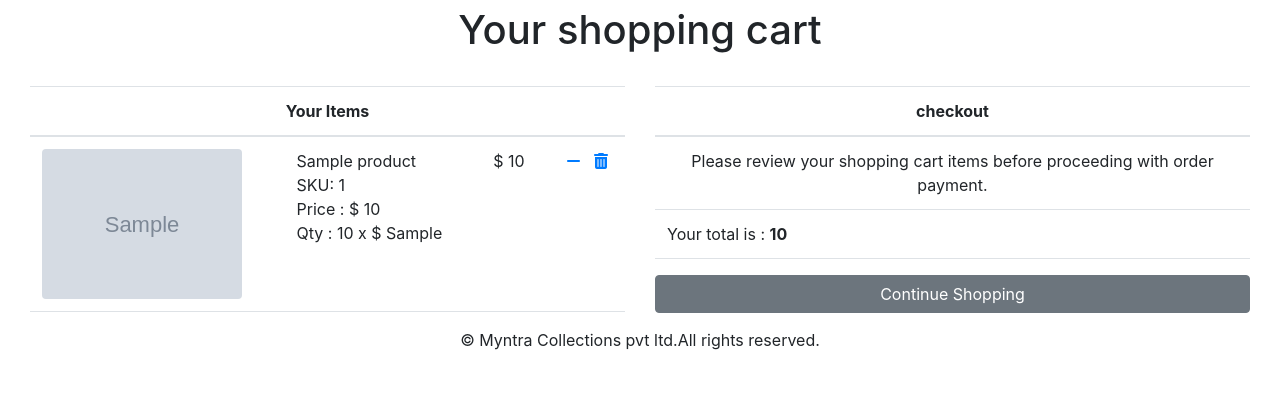
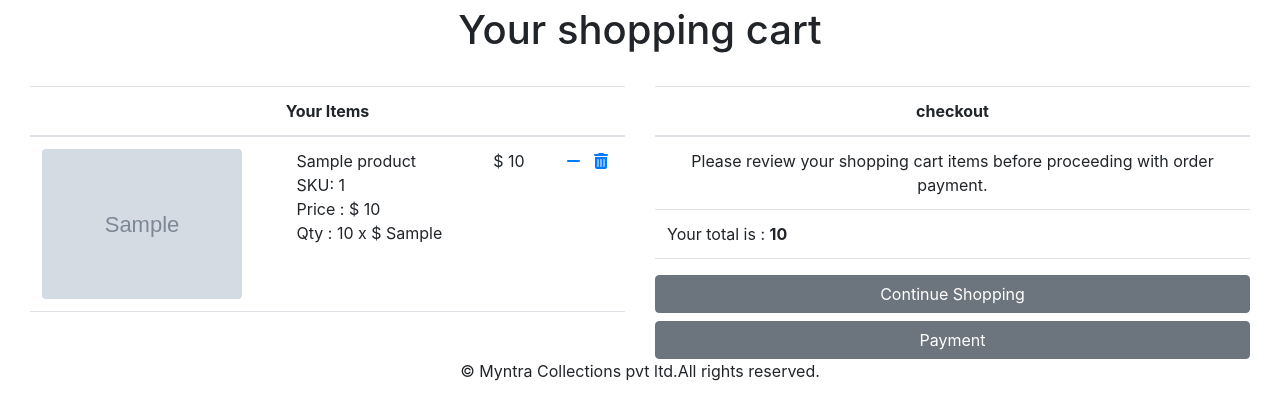
Before and after one commit to Jesmin-Kurian/inmakes_ecomerceproject, a Django app: template templates/cart.html in a window 1280 px wide. Shown: the part 269-689 px from the top of the page. Run offline with Django 4.2, Linux system fonts and the light colour scheme; the template is opened without the code that fills it: most values are stand-ins (such as "Sample title", 1, 10 or a date in 2020); grey boxes marked "Sample" are stand-in pictures; some libraries are stand-ins or nearby versions.

Commit message:
Update cart.html

```diff
--- a/templates/cart.html
+++ b/templates/cart.html
@@ -97,6 +97,7 @@ This is the cart page.Review your items and place the order
     </table>
     <div class="mx-auto">
         <a href="{% url 'shop:allProdCat' %}" class="btn btn-secondary btn-block my_custom_button">Continue Shopping</a>
+       <a href="{% url 'shop:allProdCat' %}" class="btn btn-secondary btn-block my_custom_button">Payment</a>
 
     </div>
 
```
